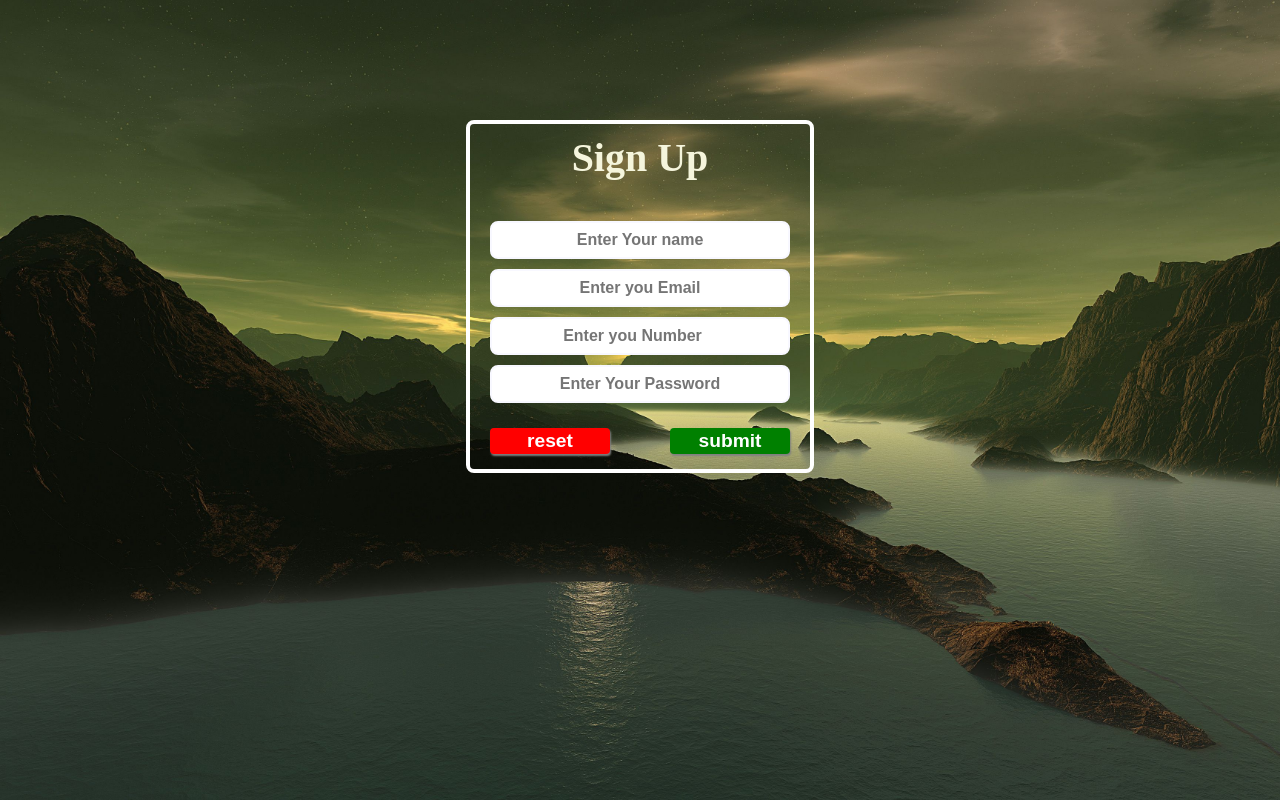
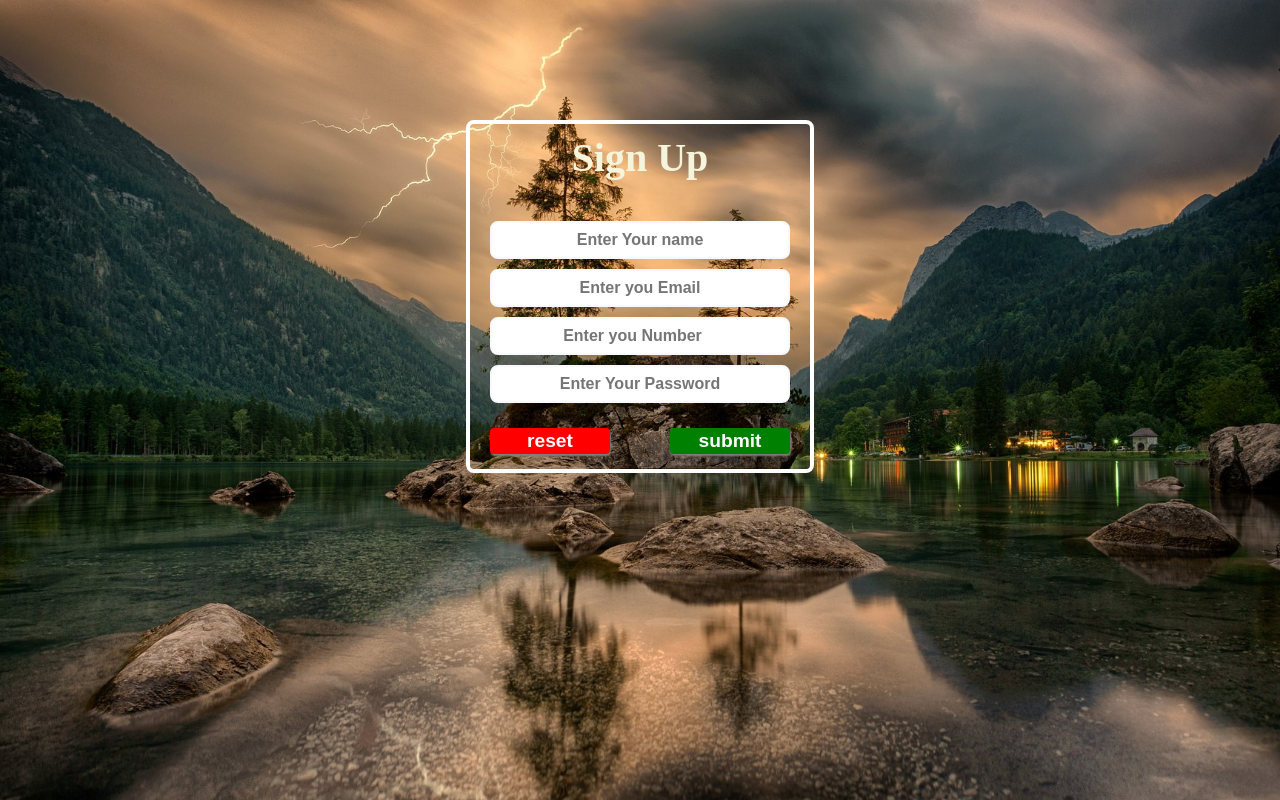
Before and after one commit to palashansary/form2, a plain HTML site: page index.html in a window 1280 px wide. Drawn offline with Linux system fonts and the light colour scheme.

Commit message:
Update style.css

```diff
--- a/style.css
+++ b/style.css
@@ -15,7 +15,7 @@ body::before{
     left: 0;
     height: 100%;
     width: 100%;
-    background: url('2.jpg') no-repeat center center/cover;
+    background: url('11.jpg') no-repeat center center/cover;
     z-index: -1;
     /* opacity: .9; */
 }
```
